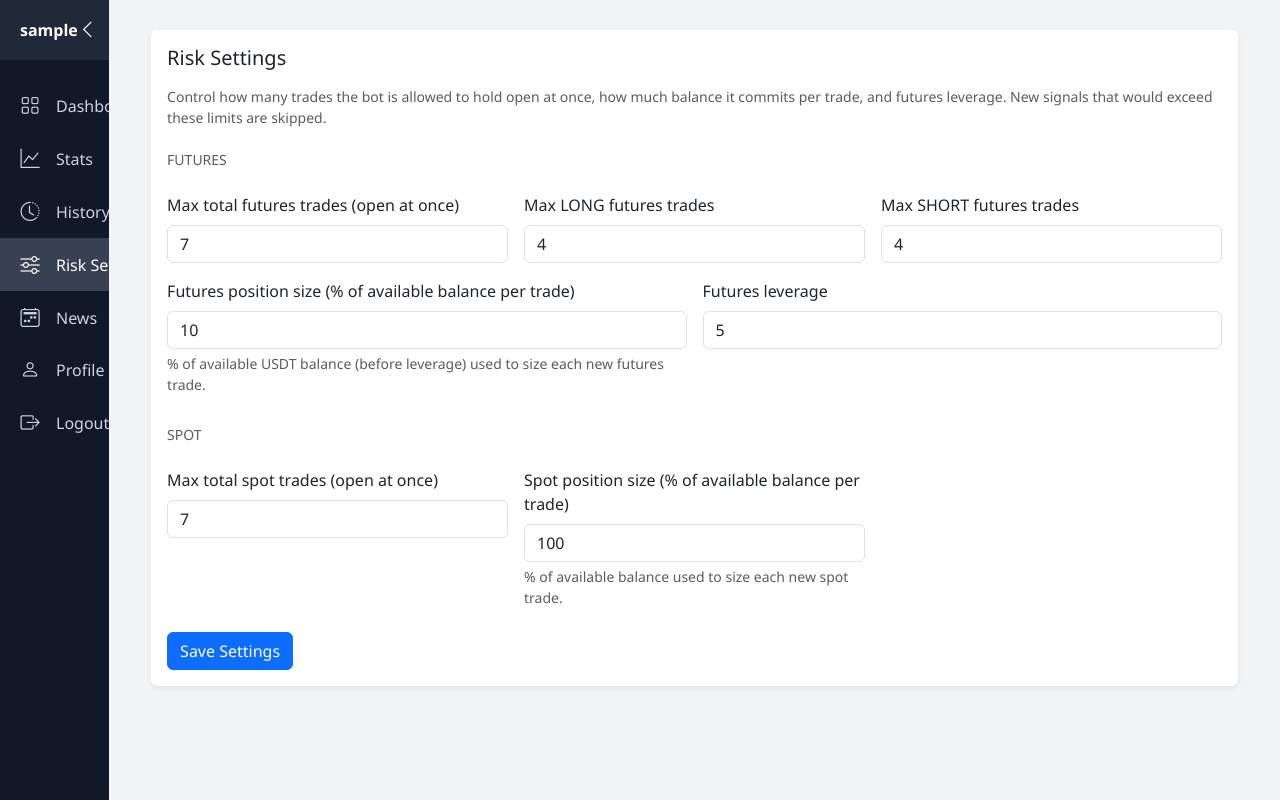
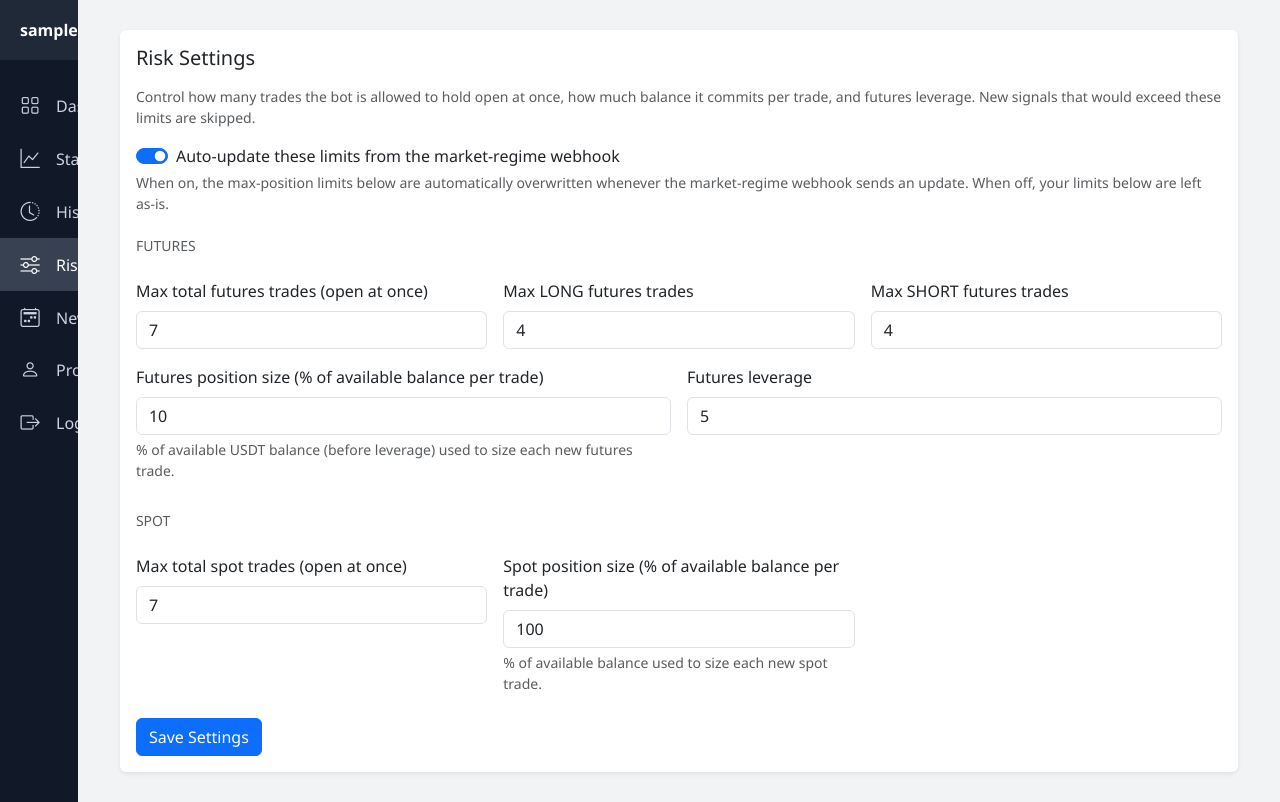
Before and after one commit to 33circleglobal/BOT, a Django app: page /risk-settings/ in a window 1280 px wide. Run offline with Django 5.2, Linux system fonts and the light colour scheme; the visitor is signed in with stand-in values (Sample User, id 1); data comes from the database, SQL or seed files in the repository; parts of the project's set-up code (start-up, migrations or seed data) failed here and were passed over; some libraries are stand-ins or nearby versions.

Commit message:
feat: add webhook-controlled risk limit syncing
- Add sync_risk_from_webhook setting to TradeSettings
- Allow users to opt in or out of market-regime risk updates
- Add update_futures_risk webhook action for futures position limits
- Add update_spot_risk webhook action for spot position limits
- Update only users with webhook risk syncing enabled
- Add webhook risk sync toggle to the Risk Settings UI
- Add migration for the new TradeSettings preference

```diff
--- a/apps/trade/forms.py
+++ b/apps/trade/forms.py
@@ -14,6 +14,7 @@ class TradeSettingsForm(forms.ModelForm):
             "futures_leverage",
             "spot_max_positions",
             "spot_position_pct",
+            "sync_risk_from_webhook",
         ]
         widgets = {
             "futures_max_positions": forms.NumberInput(
@@ -37,6 +38,9 @@ class TradeSettingsForm(forms.ModelForm):
             "spot_position_pct": forms.NumberInput(
                 attrs={"class": "form-control", "min": 0.01, "max": 100, "step": "0.01"}
             ),
+            "sync_risk_from_webhook": forms.CheckboxInput(
+                attrs={"class": "form-check-input"}
+            ),
         }
         labels = {
             "futures_max_positions": "Max total futures trades (open at once)",
@@ -46,6 +50,7 @@ class TradeSettingsForm(forms.ModelForm):
             "futures_leverage": "Futures leverage",
             "spot_max_positions": "Max total spot trades (open at once)",
             "spot_position_pct": "Spot position size (% of available balance per trade)",
+            "sync_risk_from_webhook": "Auto-update these limits from the market-regime webhook",
         }
 
     def clean(self):
--- a/apps/trade/models/trade_settings.py
+++ b/apps/trade/models/trade_settings.py
@@ -34,6 +34,12 @@ class TradeSettings(models.Model):
         default=5, validators=[MinValueValidator(1), MaxValueValidator(125)]
     )
 
+    # When on, the "update_futures_risk"/"update_spot_risk" webhook actions
+    # (see apps.trade.views.trading_view_webhook) overwrite this user's
+    # max-position fields above based on the current market regime. When
+    # off, this user's settings are left untouched by those webhook updates.
+    sync_risk_from_webhook = models.BooleanField(default=True)
+
     updated_at = models.DateTimeField(auto_now=True)
 
     class Meta:
--- a/apps/trade/utils/risk_guard.py
+++ b/apps/trade/utils/risk_guard.py
@@ -2,7 +2,9 @@
 
 Max-position/long/short limits are per-user and configurable from the UI
 (see apps.trade.models.TradeSettings and the "Risk Settings" page). The
-one-position-per-symbol rules remain fixed bot-wide behavior.
+webhook's "update_futures_risk" action (see apps.trade.views) overwrites
+these fields bot-wide for every user based on the current market regime.
+The one-position-per-symbol rules remain fixed bot-wide behavior.
 """
 
 from apps.trade.models import FutureOrder, SpotOrder, TradeSettings
--- a/apps/trade/views.py
+++ b/apps/trade/views.py
@@ -38,6 +38,43 @@ def trading_view_webhook(request):
         print("-------webhook---------")
         print(payload)
         print("-------webhook---------")
+
+        if payload.get("action") == "update_futures_risk":
+            regime = payload.get("regime")
+            try:
+                max_long = int(payload.get("max_long"))
+                max_short = int(payload.get("max_short"))
+                max_total = int(payload.get("max_total"))
+            except (TypeError, ValueError):
+                return JsonResponse(
+                    {"status": "error", "message": "max_long/max_short/max_total must be integers"},
+                    status=400,
+                )
+            TradeSettings.objects.filter(sync_risk_from_webhook=True).update(
+                futures_max_long=max_long,
+                futures_max_short=max_short,
+                futures_max_positions=max_total,
+            )
+            return JsonResponse(
+                {"status": "success", "message": f"Futures risk updated for regime={regime}"}
+            )
+
+        if payload.get("action") == "update_spot_risk":
+            regime = payload.get("regime")
+            try:
+                max_spot_trades = int(payload.get("max_spot_trades"))
+            except (TypeError, ValueError):
+                return JsonResponse(
+                    {"status": "error", "message": "max_spot_trades must be an integer"},
+                    status=400,
+                )
+            TradeSettings.objects.filter(sync_risk_from_webhook=True).update(
+                spot_max_positions=max_spot_trades
+            )
+            return JsonResponse(
+                {"status": "success", "message": f"Spot risk updated for regime={regime}"}
+            )
+
         symbol = payload.get("symbol")
         side = payload.get("side")
         market = payload.get("market", None)
--- a/templates/risk_settings.html
+++ b/templates/risk_settings.html
@@ -12,6 +12,21 @@
       </p>
       <form method="post" class="row g-3">
         {% csrf_token %}
+        <div class="col-12">
+          <div class="form-check form-switch">
+            {{ form.sync_risk_from_webhook }}
+            <label class="form-check-label" for="{{ form.sync_risk_from_webhook.id_for_label }}">
+              {{ form.sync_risk_from_webhook.label }}
+            </label>
+          </div>
+          <div class="form-text">
+            When on, the max-position limits below are automatically overwritten whenever the
+            market-regime webhook sends an update. When off, your limits below are left as-is.
+          </div>
+          {% for error in form.sync_risk_from_webhook.errors %}
+            <div class="text-danger small">{{ error }}</div>
+          {% endfor %}
+        </div>
         <div class="col-12"><h6 class="text-uppercase text-muted small mt-2">Futures</h6></div>
         <div class="col-12 col-md-4">
           <label class="form-label">{{ form.futures_max_positions.label }}</label>
```
Also changed, not shown: apps/trade/migrations/0019_tradesettings_sync_risk_from_webhook.py (added).
